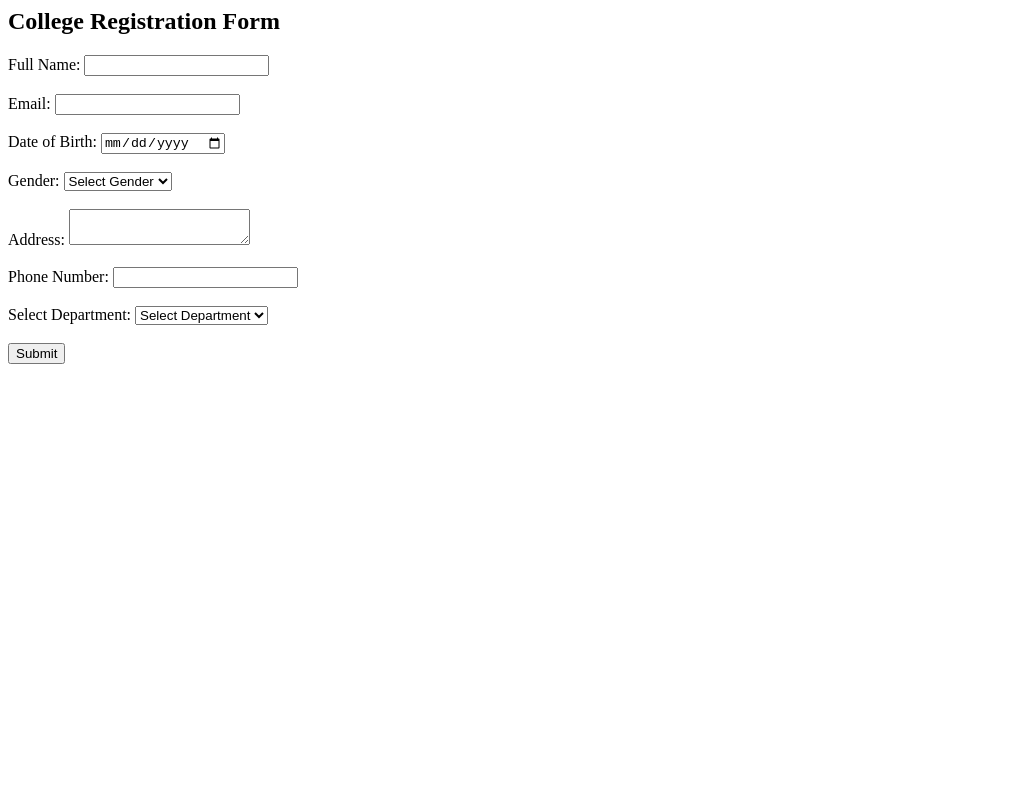
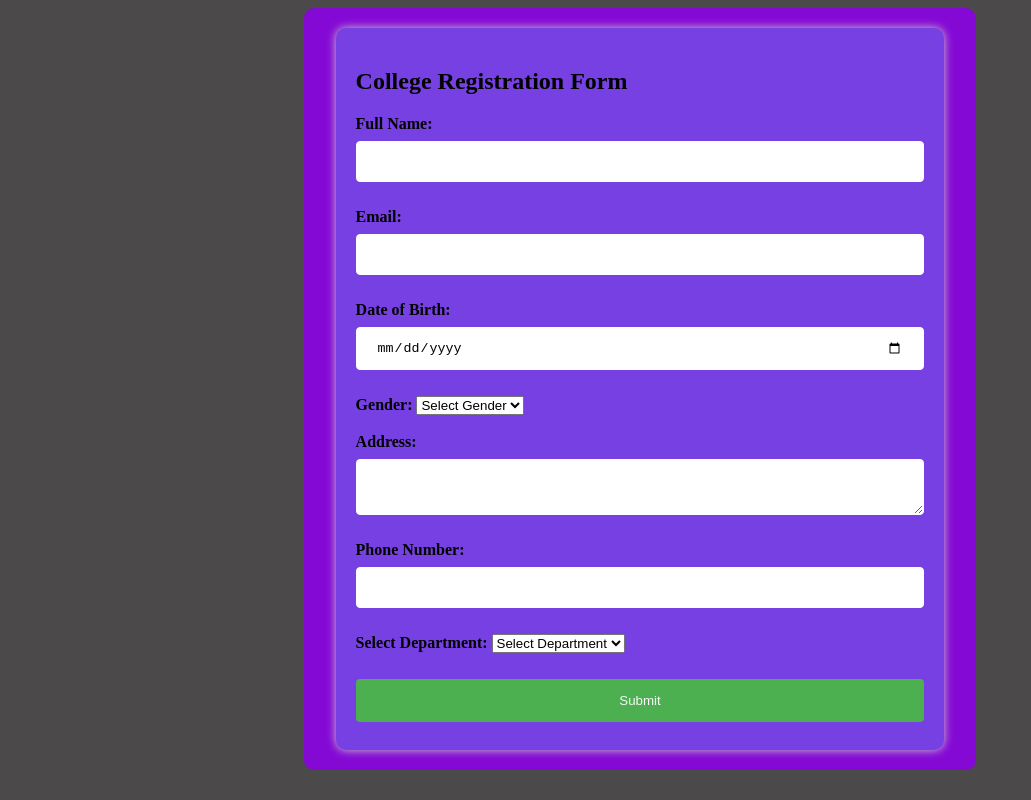
Before and after one commit to saransh710/BSC-Hons-web-Tech, a plain HTML site: page act6/main.html in a window 1280 px wide. Shown: the whole page, without its empty margins (0-1031 px from the left). Drawn offline with Linux system fonts and the light colour scheme; files that its build step writes are made by us from their sources.

Commit message:
Update main.html

```diff
--- a/act6/main.html
+++ b/act6/main.html
@@ -1,6 +1,6 @@
 <html>
 <head>
-    <link rel="stylesheet" type="text/css" href="act6/main1.css">
+    <link rel="stylesheet" type="text/css" href="act6/css/style.css">
 
 </head>
 <body>
```
